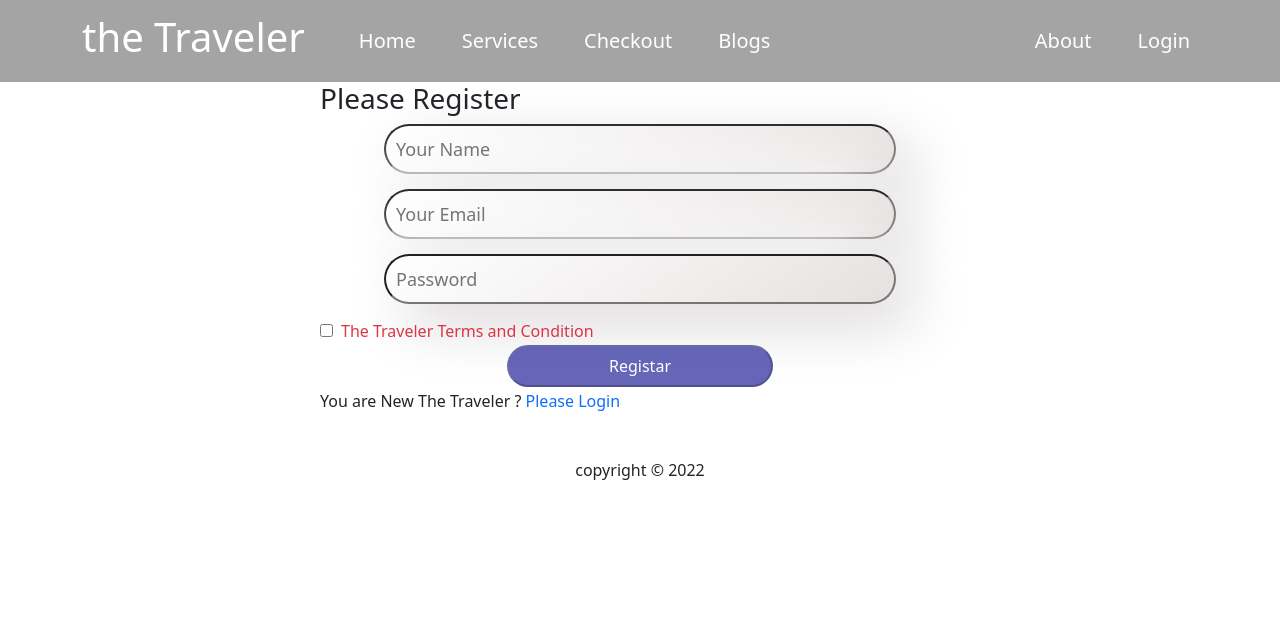
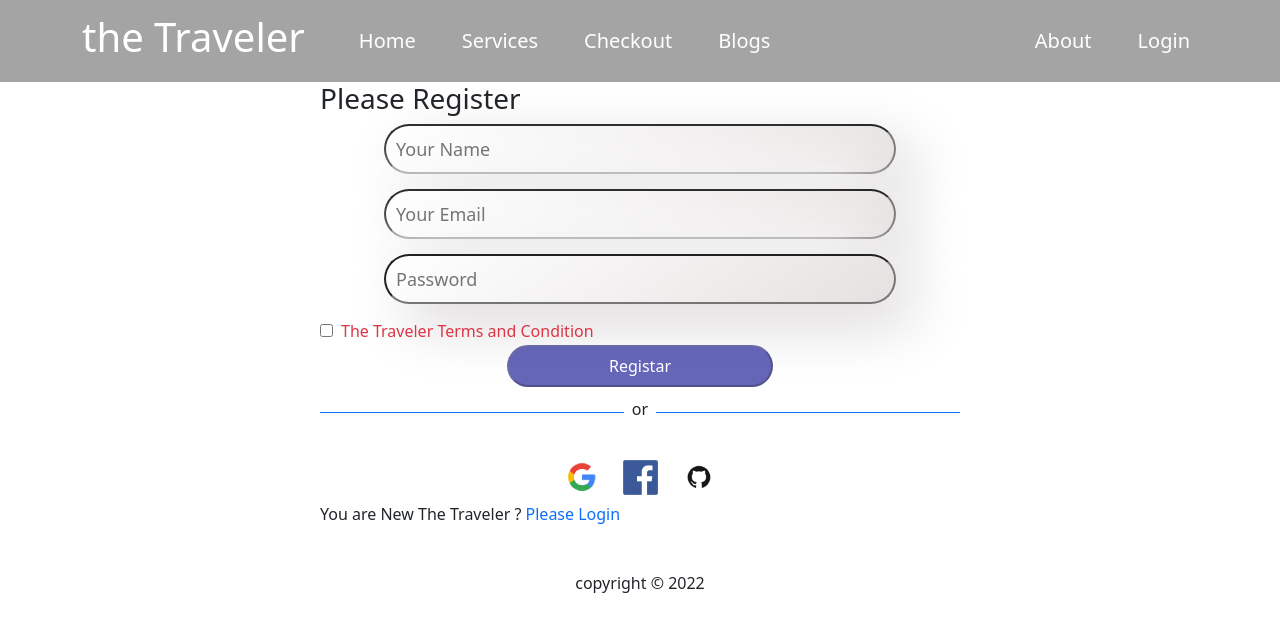
Before and after one commit to MdNadiruzzamanNibras/the-traveler, a React (Create React App) app: page /register in a window 1280 px wide. Shown: the top 632 px of the page. Built offline with nearby package versions, Linux system fonts and the light colour scheme; no server answers.

Commit message:
last touch

```diff
--- a/src/Component/Home/Service/Service/Service.js
+++ b/src/Component/Home/Service/Service/Service.js
@@ -3,7 +3,7 @@ import { useNavigate } from 'react-router-dom';
 import './service.css'
 
 const Service = ({service}) => {
-  const {img, name, description, price, id} =service
+  const {img, name, description, price} =service
   const navigate = useNavigate()
   const handleNavigate =()=>{
     navigate('/checkout')
@@ -15,7 +15,7 @@ const Service = ({service}) => {
       <h2>{name}</h2>
       <h6>Price: ${price}</h6>
       <p><small title={description}>{description.length >200 ? description.slice(0, 200): {description}}</small></p>
-      <button  onClick={()=>handleNavigate(id)}>book</button>
+      <button  onClick={handleNavigate}>book</button>
   </div>
 
     );
--- a/src/Component/Login/Register/Register.js
+++ b/src/Component/Login/Register/Register.js
@@ -4,6 +4,7 @@ import { Link, useNavigate } from 'react-router-dom';
 import { useCreateUserWithEmailAndPassword} from 'react-firebase-hooks/auth';
 import auth from '../../../firebase.init';
 import Loading from '../../Shared/Loading/Loading';
+import SocialLogin from '../SocialLogin/SocialLogin';
 const Register = () => {
     const [agree, setAgree] = useState(false)
         const navigate= useNavigate()
@@ -51,6 +52,7 @@ if(loading){
             <button disabled={!agree}
              className='form-btn' type="submit" >Registar</button>
             </form>
+            <SocialLogin></SocialLogin>
             {errorElement}
             <p>You are New The Traveler ? <Link to='/login' className='text-primary pe-auto text-decoration-none' >Please Login</Link></p>
 
--- a/src/Component/Login/SocialLogin/SocialLogin.js
+++ b/src/Component/Login/SocialLogin/SocialLogin.js
@@ -5,13 +5,17 @@ import Github from '../../../images/social icon/github.png'
 import { useSignInWithFacebook, useSignInWithGithub, useSignInWithGoogle } from 'react-firebase-hooks/auth';
 import auth from '../../../firebase.init';
 import { useNavigate } from 'react-router-dom';
+import Loading from '../../Shared/Loading/Loading';
 
 const SocialLogin = () => {
     const navigate = useNavigate()
     const [signInWithGoogle, user, loading, error] = useSignInWithGoogle(auth);
-    const [signInWithGithub, githubUser, githubLoading1, githubError] = useSignInWithGithub(auth);
+    const [signInWithGithub, githubUser, githubLoading, githubError] = useSignInWithGithub(auth);
     const [signInWithFacebook, fbUser, fbLoading, fbError] = useSignInWithFacebook(auth);
     let errorElement;
+    if(loading|| githubLoading||fbLoading){
+        return <Loading></Loading>
+    }
     if (error||githubError||fbError) {
        errorElement=(
           <div>
@@ -46,6 +50,7 @@ const SocialLogin = () => {
             >
                 <img  src={Github} alt="" />
                 </button>
+                {errorElement}
             </div>
         </div>
     );
```
